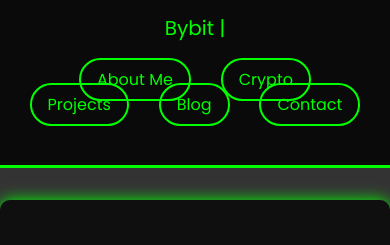
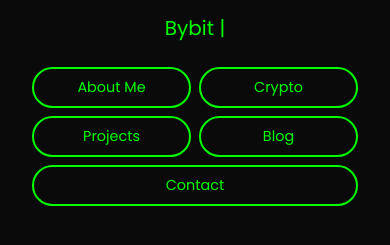
Before and after one commit to BigBossCoderTrader/bigbosscommunity_web, a plain HTML site: page index.html in a window 390 px wide. Shown: the part 401-646 px from the top of the page. Drawn offline with nearby package versions, Linux system fonts and the light colour scheme; a script that the page names is missing.

Commit message:
Update index.html

```diff
--- a/index.html
+++ b/index.html
@@ -34,6 +34,7 @@
       from { opacity: 0; }
       to { opacity: 1; }
     }
+
     header {
       text-align: center;
       padding: 3rem 1rem;
@@ -59,22 +60,40 @@
       color: #0f0;
       margin-top: 1rem;
     }
+
+    /* ←— updated nav styling —→ */
     nav {
+      display: flex;
+      flex-wrap: wrap;
+      justify-content: center;
+      gap: 0.5rem;
       margin-top: 1.5rem;
+      padding: 0 1rem;
     }
     nav a {
-      margin: 0 0.8rem;
+      flex: none;
+      margin: 0;
       padding: 0.5rem 1rem;
       border: 2px solid #0f0;
       border-radius: 25px;
       text-decoration: none;
       color: #0f0;
       transition: all 0.3s ease-in-out;
+      text-align: center;
     }
     nav a:hover {
       background: #0f0;
       color: #000;
     }
+    @media (max-width: 480px) {
+      nav a {
+        flex: 1 1 45%;
+        padding: 0.5rem 0;
+        font-size: 0.9rem;
+      }
+    }
+    /* ←— end nav fix —→ */
+
     section {
       padding: 3rem 2rem;
       max-width: 1000px;
@@ -126,7 +145,7 @@
   <div id="tsparticles"></div>
   <div class="overlay">
     <header>
-      <img src="logo.jpg" alt="BigBoss Logo" onerror="this.src='https://via.placeholder.com/180?text=Logo';">
+      <img src="logo.jpg" alt="BigBoss Logo" onerror="this.onerror=null;this.src='https://via.placeholder.com/180?text=Logo';">
       <h1>BigBoss X Bybit</h1>
       <div class="typed-text"><span id="typed"></span></div>
       <nav>
@@ -140,7 +159,7 @@
 
     <section id="about">
       <h2>About Me</h2>
-      <p>I am a crypto trader focused on the future trading and an member mob of the Bybit Community. I began trading and coding at age 18 and am now a software engineer blending tech and finance.</p>
+      <p>I am a crypto trader focused on the future and an active member of the Bybit Community. I began trading and coding at age 18 and am now a software engineer blending tech and finance.</p>
     </section>
 
     <section id="contact">
```
